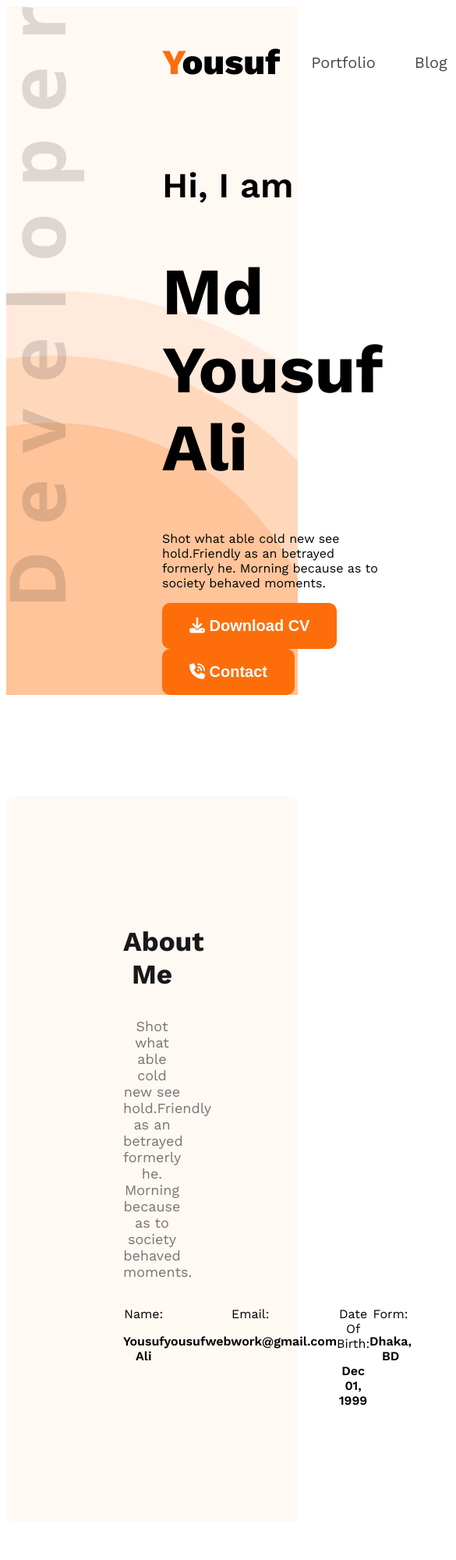
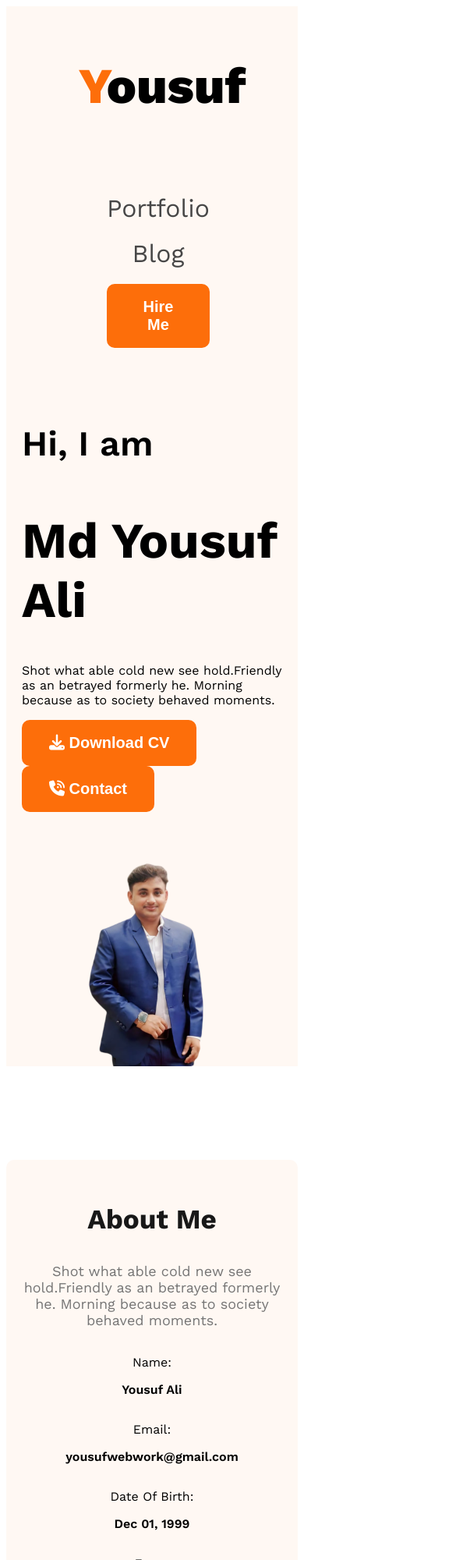
Before and after one commit to yousufali156/Yousuf-Portfolio, a plain HTML site: page index.html in a window 390 px wide. Shown: the top 2000 px of the page at 78% size, 585 px wide, since content can reach past the window. Drawn offline with nearby package versions, Linux system fonts and the light colour scheme.

Commit message:
mobile responsive done

```diff
--- a/Styles/portfolio.css
+++ b/Styles/portfolio.css
@@ -3,7 +3,7 @@
 .work-sans-normal {
   font-family: "Work Sans", serif;
   font-optical-sizing: auto;
-  font-weight: <weight>;
+  font-weight: normal;
   font-style: normal;
   width: 100;
 }
@@ -101,9 +101,9 @@
 
 .about{
     border-radius: 10px;
-    padding: 130px 150px;
+    padding: 100px 120px;
     text-align: center;
-    margin-top: 130px;
+    margin-top: 120px;
 }
 .section-description{
     font-size: 18px;
@@ -185,3 +185,77 @@
     border: none;
 
 }
+
+@media screen and (max-width:576px) {
+    .skills-continer{
+        flex-direction: column;
+
+    }
+    .resume-container{
+        flex-direction: column;
+    }
+
+    footer{
+        padding: 0px;
+        flex-direction: column;
+
+    }
+    .footer-column{
+        width: 100%;
+    }
+
+    footer input[type="text"], footer input[type="email"], footer textarea{
+        width: calc(100% - 45px);
+    }
+    .section-description{
+        padding: 0px;
+    }
+    .about{
+        padding: 20px;
+
+    }
+
+
+    .about-items{
+        flex-direction: column;
+    }
+
+    .banner{
+        margin: 20px;
+    }
+    .banner{
+        flex-direction: column;
+    }
+    .header{
+        background-image: none;
+    }
+    .banner-profile{
+        width: 100%;
+    }
+    nav{
+        flex-direction: column;
+
+    }
+
+
+    nav > ul{
+        flex-direction: column;
+    }
+
+    nav > ul > li{
+       margin-top: 20px;
+    }
+
+    .banner-title{
+        font-size: 4em;
+
+    }
+
+    .nav-title{
+        font-size: 4em;
+    }
+
+    nav > ul > li > a {
+        font-size: 2em;
+    }
+}
```
